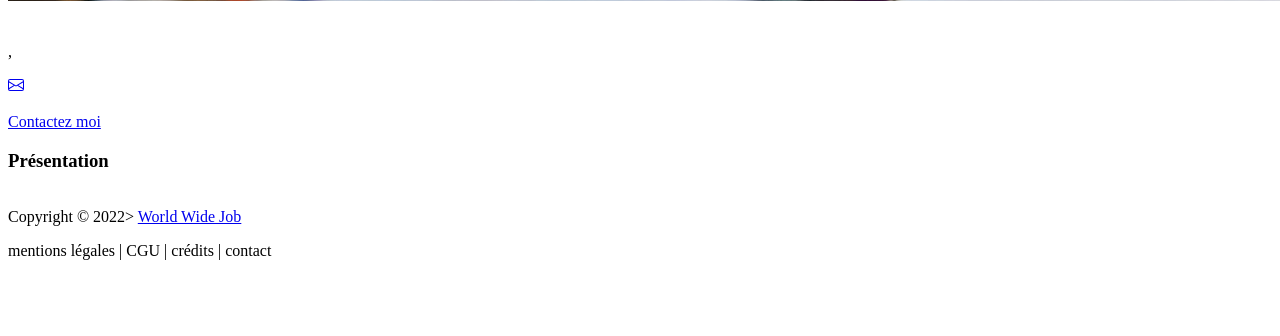
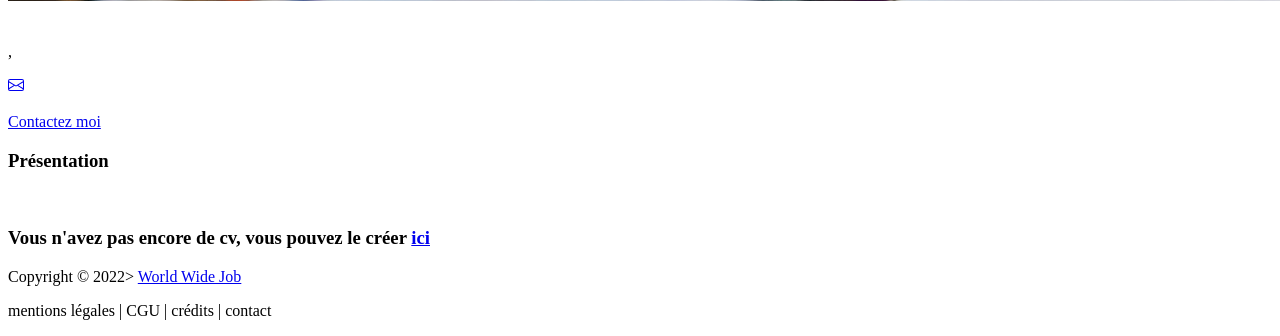
Before and after one commit to WildCodeSchool/remote-blue-php-2109-p3-world-wide-job, a Symfony app: template templates/student/show.html.twig in a window 1280 px wide; the page is wider, and only the part inside the window is pictured. Shown: the part 1566-1902 px from the top of that part. Before the commit the page ends 1826 px from the top of that part, so only its background shows below. Run offline with Twig, Linux system fonts and the light colour scheme; the template is opened without the code that fills it, so the values that code supplies are empty; some libraries are stand-ins or nearby versions.

Commit message:
AJout du lien de crétaion du cv

```diff
--- a/templates/student/show.html.twig
+++ b/templates/student/show.html.twig
@@ -32,5 +32,7 @@
 {% block profileBottom %}
     {% if student.curriculum %}
         {% include 'student/cv/_cv1.html.twig' %}
+        {% else %}
+        <h3 class="text-center">Vous n'avez pas encore de cv, vous pouvez le créer <a href="{{ path('curriculum') }}">ici</a></h3>
     {% endif %}
 {% endblock %}
```
